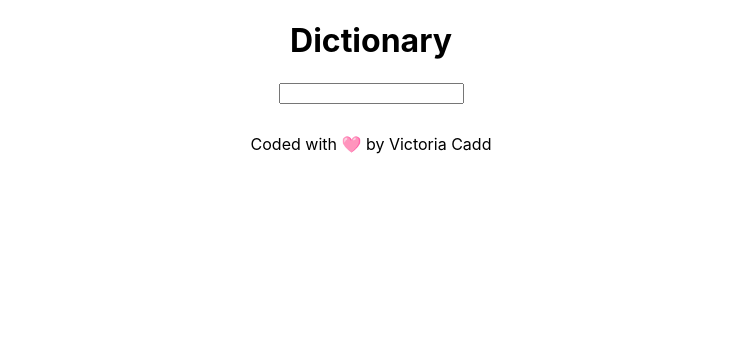
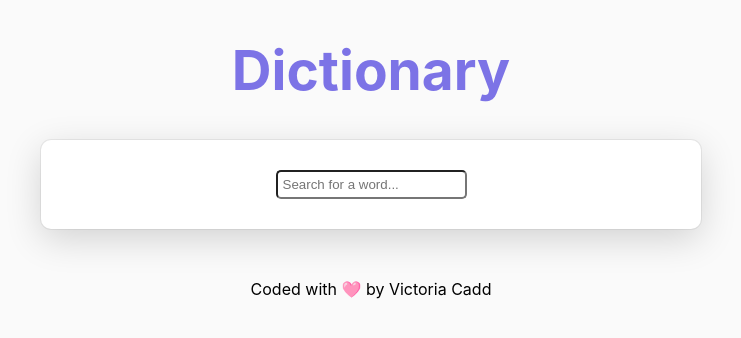
Before and after one commit to vjc1988/Dictionary-Application, a React (Create React App) app: page / in a window 1280 px wide. Shown: the top 338 px of the page, without its empty margins (269-1010 px from the left). Built offline with nearby package versions, Linux system fonts and the light colour scheme.

Commit message:
Started styling my application

```diff
--- a/src/App.css
+++ b/src/App.css
@@ -1,3 +1,11 @@
+body {
+  background-color: #fafafa;
+}
+
 .App {
   text-align: center;
 }
+
+section {
+  background-color: white;
+}
--- a/src/Dictionary.css
+++ b/src/Dictionary.css
@@ -1,3 +1,25 @@
+.Dictionary section {
+  background-color: white;
+  border-radius: 10px;
+  max-width: 600px;
+  margin: 0 auto;
+  padding: 30px;
+  box-shadow: rgba(0, 0, 0, 0.16) 0px 10px 36px 0px,
+    rgba(0, 0, 0, 0.06) 0px 0px 0px 1px;
+}
+
+h1 {
+  font-size: 55px;
+  color: #7c73e6;
+}
+
+.Dictionary input {
+  max-width: 100%;
+  color: #7c73e6;
+  border-radius: 5px;
+  padding: 5px;
+}
+
 footer {
   margin-top: 30px;
 }
--- a/src/Dictionary.js
+++ b/src/Dictionary.js
@@ -27,9 +27,16 @@ export default function Dictionary() {
   return (
     <div className="Dictionary">
       <h1>Dictionary</h1>
-      <form onSubmit={Search}>
-        <input type="search" onChange={handleInput} />
-      </form>
+      <section>
+        <form onSubmit={Search}>
+          <input
+            type="search"
+            placeholder="Search for a word..."
+            onChange={handleInput}
+          />
+        </form>
+      </section>
+      <br />
       <Results results={results} />
     </div>
   );
--- a/src/Results.js
+++ b/src/Results.js
@@ -5,13 +5,16 @@ export default function Results(props) {
   if (props.results) {
     return (
       <div className="Results">
-        <h2>{props.results.word}</h2>
-        <h3>{props.results.phonetic}</h3>
+        <section>
+          <h2>{props.results.word}</h2>
+          <h3>{props.results.phonetic}</h3>
+        </section>
+        <br />
         {props.results.meanings.map(function (meaning, index) {
           return (
-            <div key={index}>
+            <section key={index}>
               <Meaning meaning={meaning} />
-            </div>
+            </section>
           );
         })}
       </div>
```
